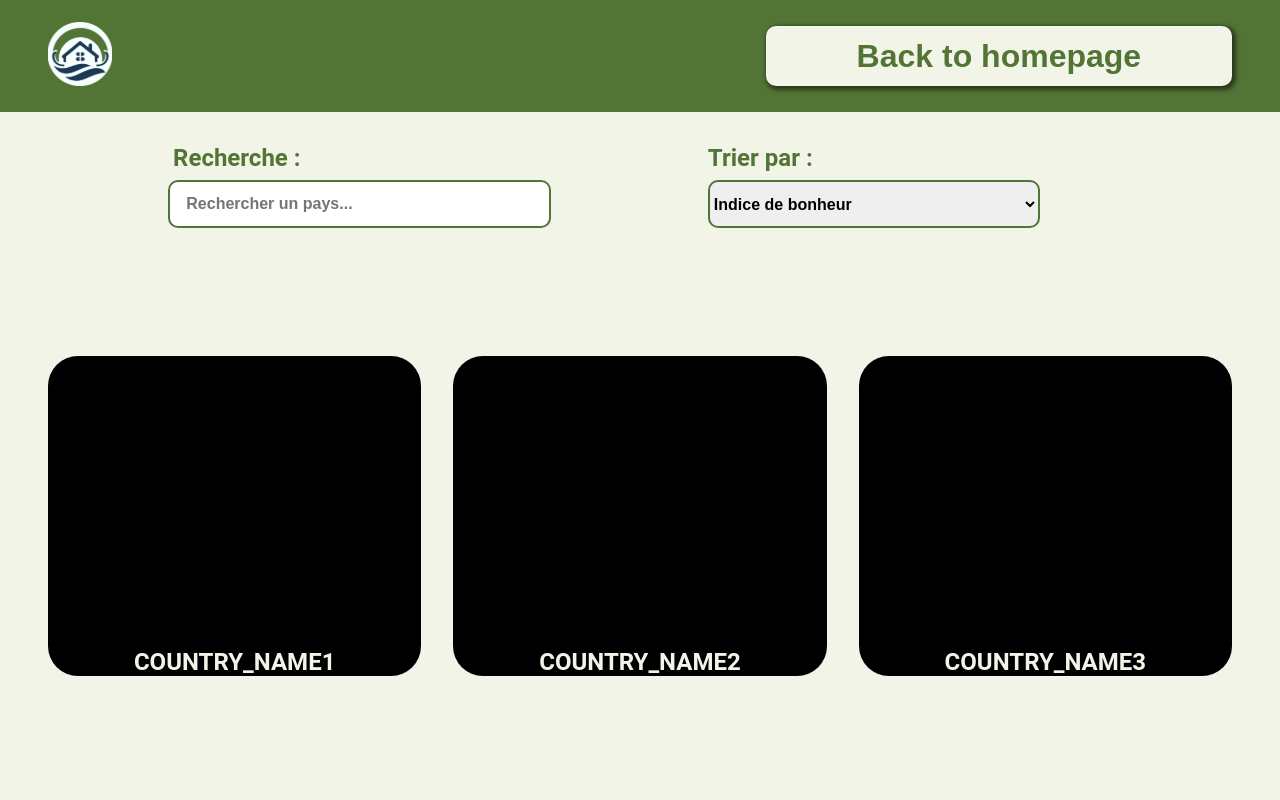
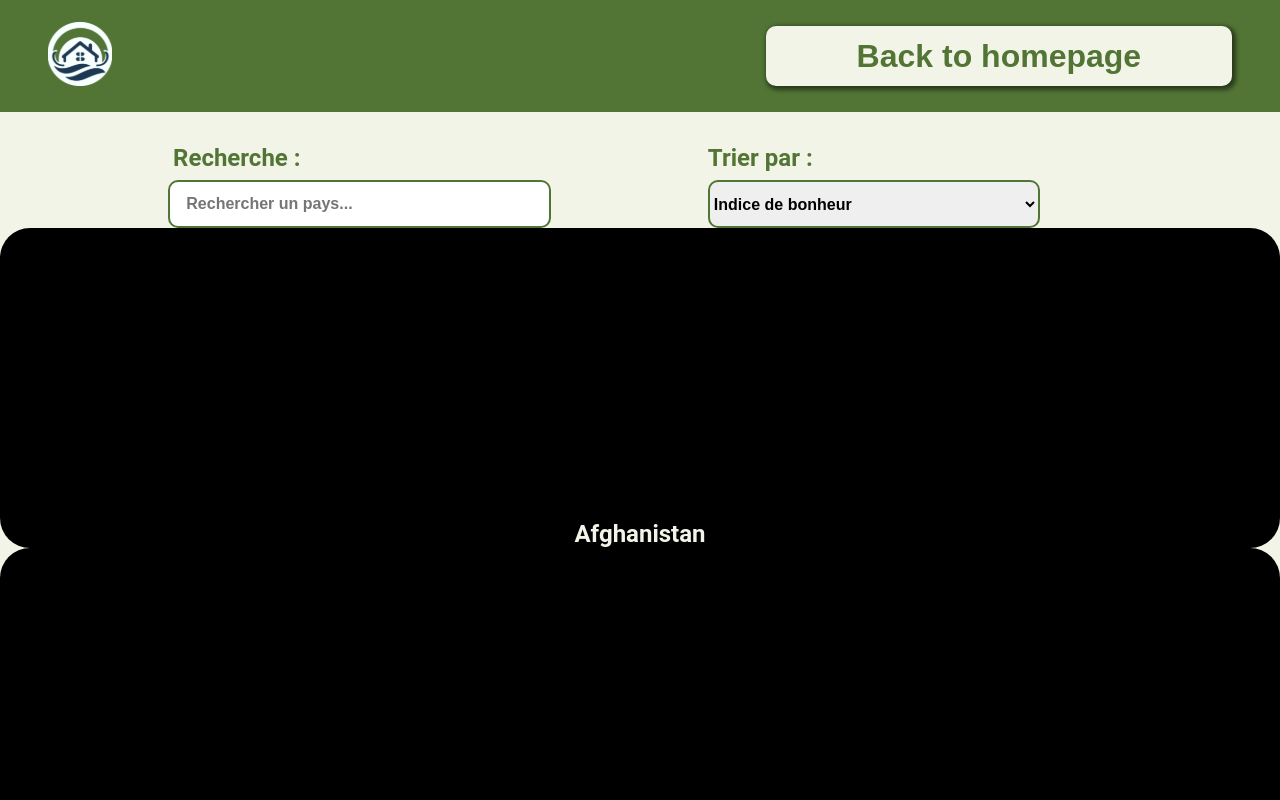
Before and after one commit to Phil-BENISSAN/0224-protojam-hellfire, a React (Vite) app in the folder client/: page /countries in a window 1280 px wide. Shown: the top 800 px of the page. Built offline with nearby package versions, Linux system fonts and the light colour scheme; a web font is replaced by a local one.

Commit message:
glubestufu

```diff
--- a/client/src/views/AllCountries/AllCountries.jsx
+++ b/client/src/views/AllCountries/AllCountries.jsx
@@ -1,8 +1,10 @@
 import CountryCard from "../../components/CountryCard";
 import "./AllCountries.css";
 import React from "react";
+import data from "../../data.json"
 
 export function AllCountries() {
+
   return (
     <>
       <main>
@@ -28,25 +30,16 @@ export function AllCountries() {
             </select>
           </section>
         </section>
-        <section className="countryCardMain">
-          <CountryCard
-            countryName="COUNTRY_NAME1"
-            countryInfo1="country_info1"
-            countryInfo2="country_info2"
-            countryInfo3="country_info3"
+        <section className="country-list">
+      {data.map((data, index) => (
+        <CountryCard
+          key={index}
+          countryName={data.country}
+          countryInfo1={data.countryInfo1}
+          countryInfo2={data.countryInfo2}
+          countryInfo3={data.air_polution}
           />
-          <CountryCard
-            countryName="COUNTRY_NAME2"
-            countryInfo1="country_info1"
-            countryInfo2="country_info2"
-            countryInfo3="country_info3"
-          />
-          <CountryCard
-            countryName="COUNTRY_NAME3"
-            countryInfo1="country_info1"
-            countryInfo2="country_info2"
-            countryInfo3="country_info3"
-          />
+        ))}
         </section>
       </main>
     </>
```
